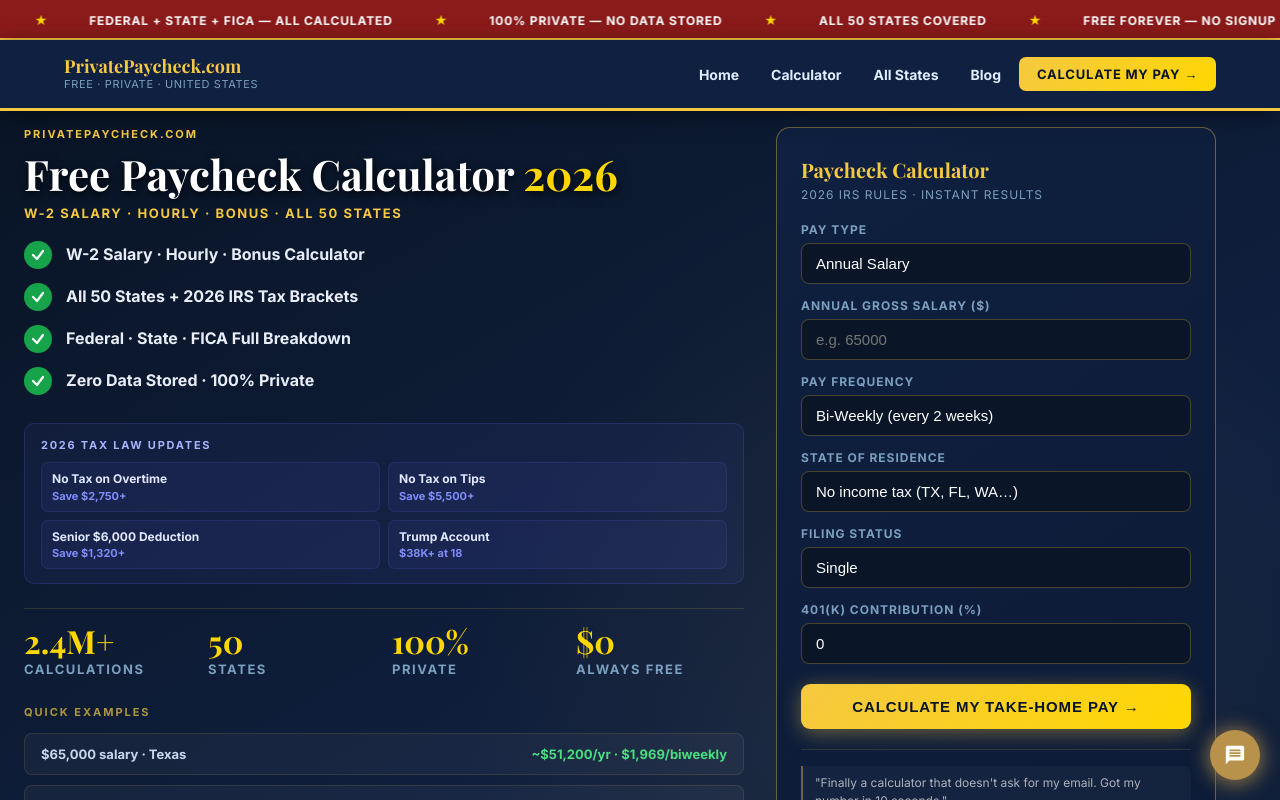
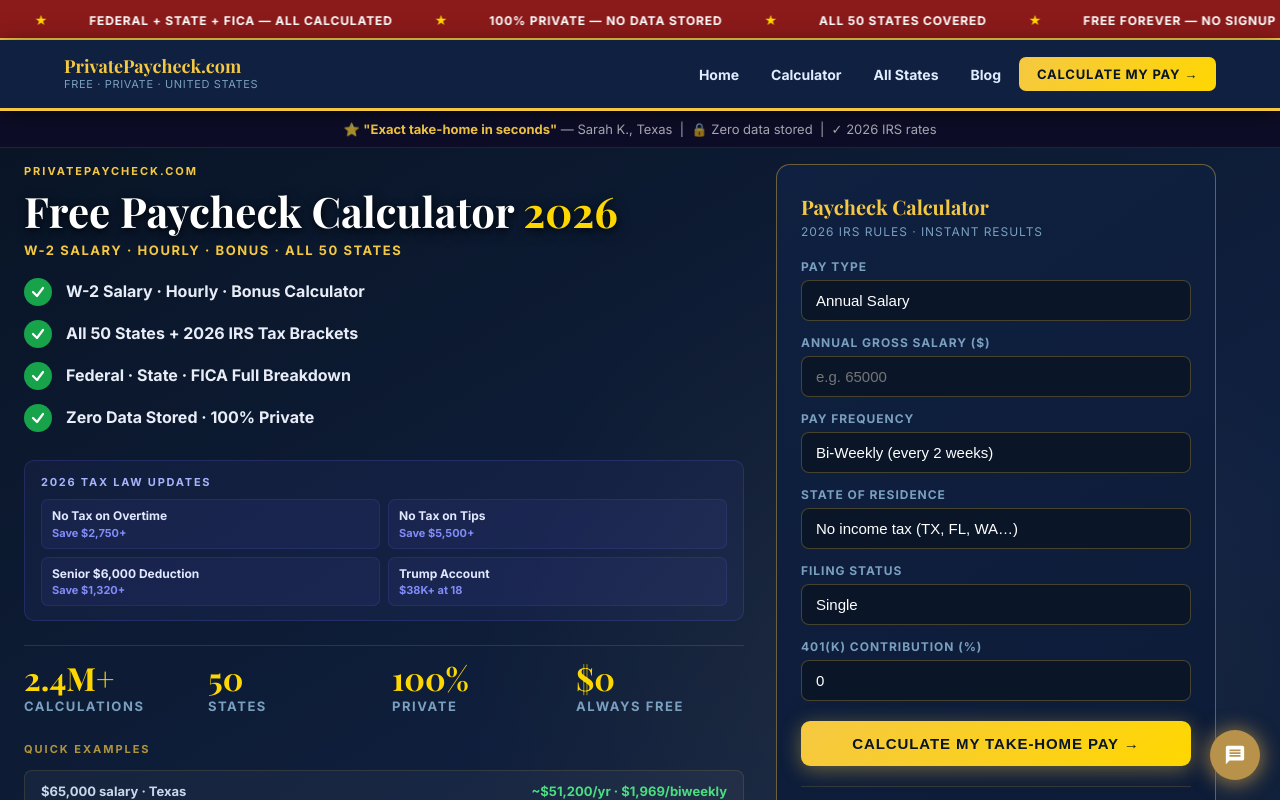
Before and after one commit to devqrcraft-ui/privatepaycheck, a Next.js app: page / in a window 1280 px wide. Shown: the top 800 px of the page. Built offline with nearby package versions, Linux system fonts and the light colour scheme.

Commit message:
feat: testimonial bar JSX added before hero section

```diff
--- a/src/app/home-client.tsx
+++ b/src/app/home-client.tsx
@@ -119,6 +119,9 @@
     <>
       <style dangerouslySetInnerHTML={{__html: CSS}} />
 
+      <div className="testimonial-bar">
+        ⭐ <strong>"Exact take-home in seconds"</strong> — Sarah K., Texas &nbsp;|&nbsp; 🔒 Zero data stored &nbsp;|&nbsp; ✓ 2026 IRS rates
+      </div>
       <section className="hero">
         <div className="hero-inner">
         {/* ── HERO COPY ── */}
```
